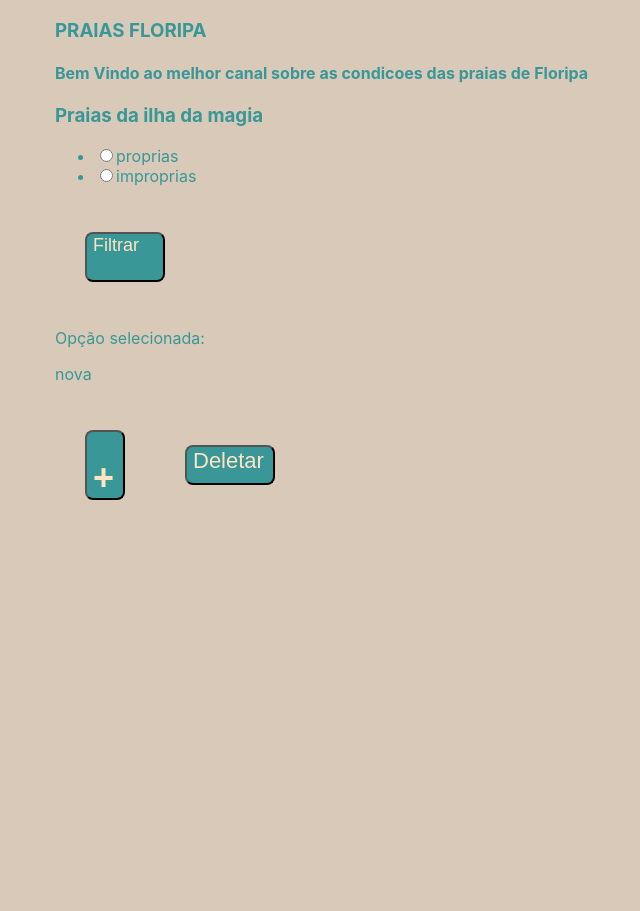
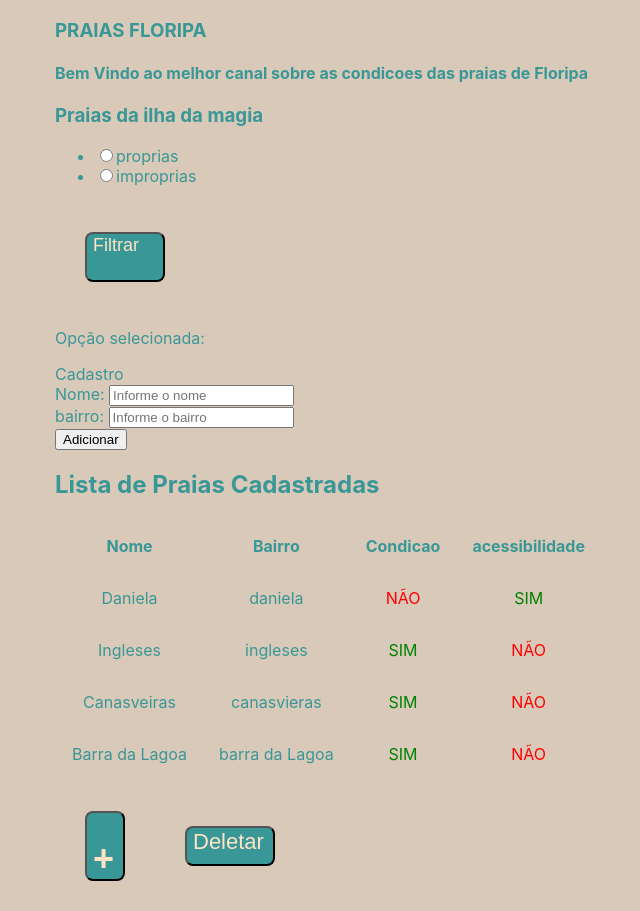
Before and after one commit to Deivis1909/beach, a React (Create React App) app: page /cadastro-praia in a window 1280 px wide. Shown: the whole page, without its empty margins (5-645 px from the left). Before the commit the page ends 800 px from the top, so only its background shows below. Built offline with nearby package versions, Linux system fonts and the light colour scheme.

Commit message:
version2.0

```diff
--- a/src/App.js
+++ b/src/App.js
@@ -40,6 +40,7 @@ function App() {
   }
 
 
+
   return (
     <div className="App">
 
@@ -51,9 +52,10 @@ function App() {
       <Routes>
         <Route path="/" element={<ListaPraias praia={praia} editarPraia={setPraia} />}  />
         <Route path="/editar-praia" element={<EditarPraia praia={praia} editarPraia={setPraia} />}  />
-        <Route path="cadastro-praia/:nome?" element = {
-              <CadastroNovaPraia praia={praia} />
-            } />
+        <Route path="/cadastro-praia" element={<CadastroNovaPraia praia={praia} editarPraia={setPraia} />}  />
+
+
+
 
 
       </Routes>
@@ -61,6 +63,7 @@ function App() {
       <Button onClick={handleClick} />
       {exibirOutroComponente && <EditarPraia praia={praia} editarPraia={setPraia} />}
       </div>
+
       </BrowserRouter>
 
 
--- a/src/components/Button/index.js
+++ b/src/components/Button/index.js
@@ -1,4 +1,5 @@
 
+import CadastroNovaPraia from "../CadastroNovaPraia"
 import "./styles.css"
 export default function Button ({onClick}){
     return(
--- a/src/components/CadastroNovaPraia/index.js
+++ b/src/components/CadastroNovaPraia/index.js
@@ -1,7 +1,69 @@
-export default function CadastroNovaPraia(){
+import { useState,useRef } from "react";
+import ListaPraias from "../ListaPraias";
+export default function CadastroNovaPraia({praia,editarPraia}){
+    const [msgErro, setMsgErro] = useState('');
+
+  const inputNomeRef = useRef();
+  const inputBairroRef = useRef();
+
+
+  function handleAdicionarPraia(e) {
+    e.preventDefault();  // evita o comportamento padrão de enviar o formulario pro servidor e recarregar a tela
+    const nome = inputNomeRef.current.value;
+    const bairro = inputBairroRef.current.value;
+
+
+    const contemNros = /\d/.test(nome);
+    if (contemNros) {
+      setMsgErro('Nome não pode conter números!');
+      return;
+    }
+
+    const jaExiste = praia.some(p => p.nome === nome);
+    if (jaExiste) {
+      // alert("Já foi cadastrado praia com este nome!");
+      setMsgErro('ja existe praia com esse nome!');
+      return;
+    }
+
+    //objeto para ser inserido no cadastro
+    const novo = {
+       nome: nome,
+       bairro: bairro,
+       acessivel: true,
+        acessibilidade:true
+    };
+    const atualizado = [...praia, novo];
+    editarPraia(atualizado);
+    alert("praia inserida com sucesso")
+
+    inputNomeRef.current.value = '';
+    inputBairroRef.current.value = '';
+
+    setMsgErro('');
+  }
     return(
-        <div>
-        <p>nova </p>
-        </div>
+        <section className='cadastro-container'>
+
+        <div className='cadastro-titulo'>Cadastro</div>
+        <form onSubmit={ handleAdicionarPraia } className="form-personagem">
+
+          <div className='form-grupo'>
+            <label htmlFor="input-nome">Nome: </label>
+            <input type="text" required id="input-nome" ref={inputNomeRef} placeholder="Informe o nome" />
+          </div>
+          <div className='form-grupo'>
+            <label htmlFor="input-bairro">bairro: </label>
+            <input type="text" required id="input-bairro" ref={inputBairroRef} placeholder="Informe o bairro" />
+
+          </div>
+
+
+          <input type="submit" value="Adicionar" className='btn-adicionar' />
+          <span className='msg-erro'>{msgErro !== '' ? msgErro : null}</span>
+
+        </form>
+        <ListaPraias praia={praia} editarPraia={editarPraia} />
+    </section>
     )
 }
```
